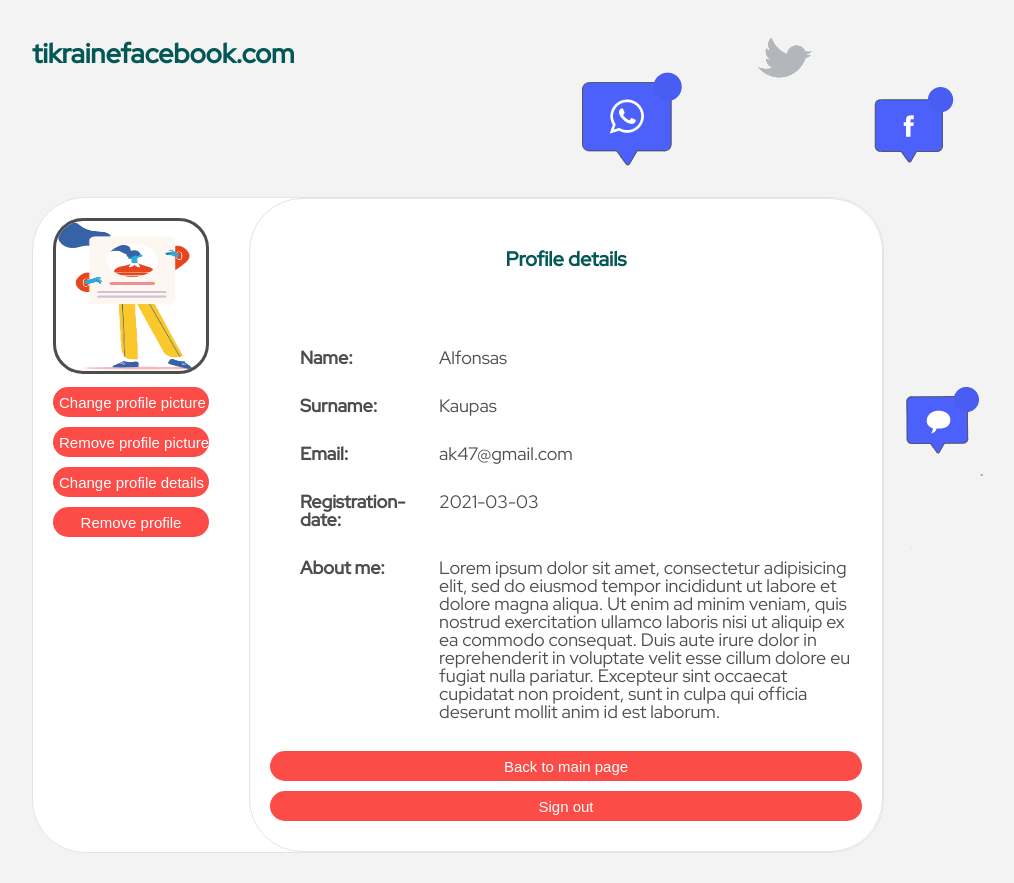
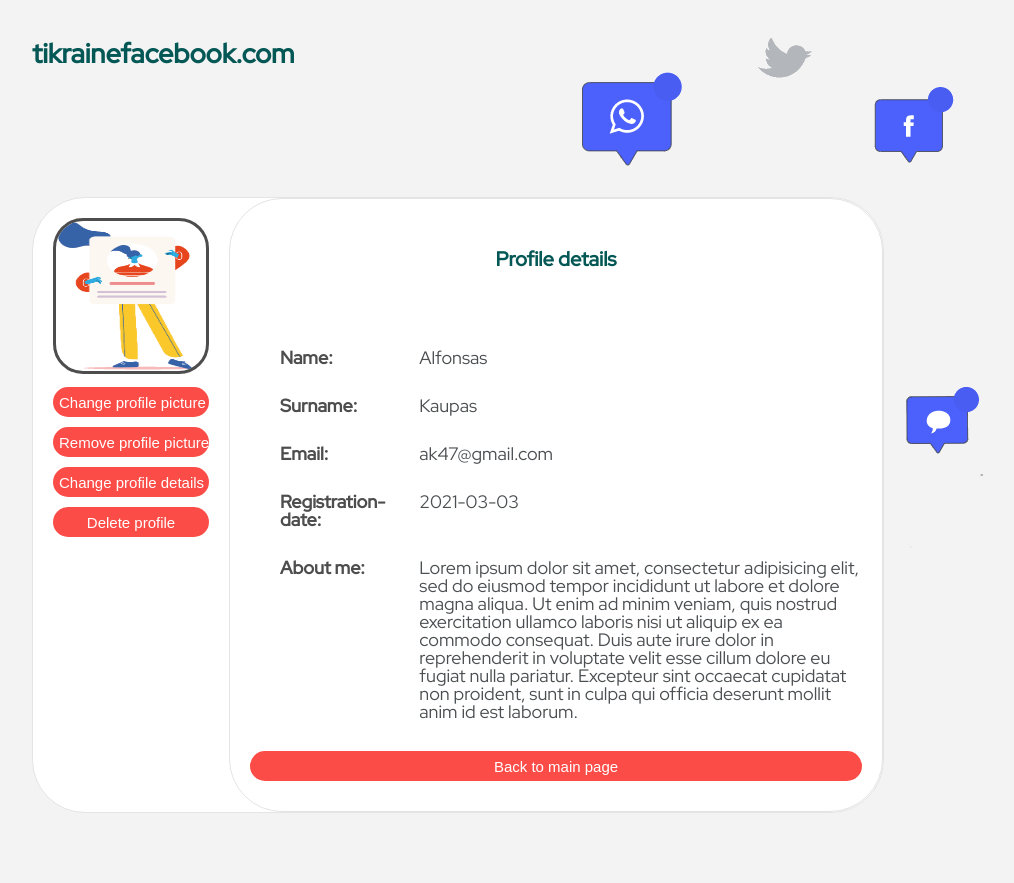
Before and after one commit to daivabaltranaite/tikrainefacebook, a PHP site: page /profile.html in a window 1280 px wide. Shown: the whole page, without its empty margins (183-1197 px from the left). After the commit the page ends 813 px from the top, so only its background shows below. Run offline with PHP 8.4, Linux system fonts and the light colour scheme.

Commit message:
Profile page update

```diff
--- a/web/css/style.css
+++ b/web/css/style.css
@@ -219,8 +219,6 @@ footer {
 
 .image-and-info {
   background: white;
-  border-radius: 5.3rem;
-  border: 1px solid #E4E4E4;
   width: inherit;
   height: auto;
   display: flex;
@@ -254,7 +252,6 @@ footer {
 .profile-info-container {
   width: calc(100% - 20rem);
   min-height: 52rem;
-  margin-left: 2rem;
   height: auto;
 }
 
@@ -268,19 +265,12 @@ footer {
   margin:  3rem 3rem 8rem 3rem;
 }
 
-.profile-info-container form {
-  align-self: flex-end;
-
+.image-and-info, .profile-info-container {
+  border: 1px solid #E4E4E4;
+  border-radius: 5.3rem;
 }
 
-.profile-info-container {
-  border: 1px solid #E4E4E4;
-  border-radius: 5.3rem;
-  background: white;
-  padding: 2rem;
-}
-
-.profile-image-container {
+.profile-image-container, .profile-info-container {
   padding: 2rem;
 }
 
@@ -312,7 +302,6 @@ footer {
 .image-and-info form input[type="submit"]:hover {
     background-color: #c93d39;
     transition: all 0.5s;
-    align-self: flex-end;
 }
 
 @media (min-width: 850px) {
--- a/web/profile.html
+++ b/web/profile.html
@@ -14,11 +14,11 @@
 
           <div class="profile-image-container">
             <img class="profile-image" src="img/profile.png" alt="Profile image">
-            <form>
+            <form action="" method="post">
               <input type="submit" name="change-picture" value="Change profile picture">
               <input type="submit" name="remove-picture" value="Remove profile picture">
               <input type="submit" name="change-profile-info" value="Change profile details">
-              <input type="submit" name="remove" value="Remove profile">
+              <input type="submit" name="delete-profile" value="Delete profile">
             </form>
           </div>
 
@@ -47,9 +47,8 @@
               </tr>
             </table>
 
-            <form>
+            <form action="" method="post">
               <input type="submit" name="back" value="Back to main page">
-              <input type="submit" name="sign-out" value="Sign out">
             </form>
 
           </div>
```
